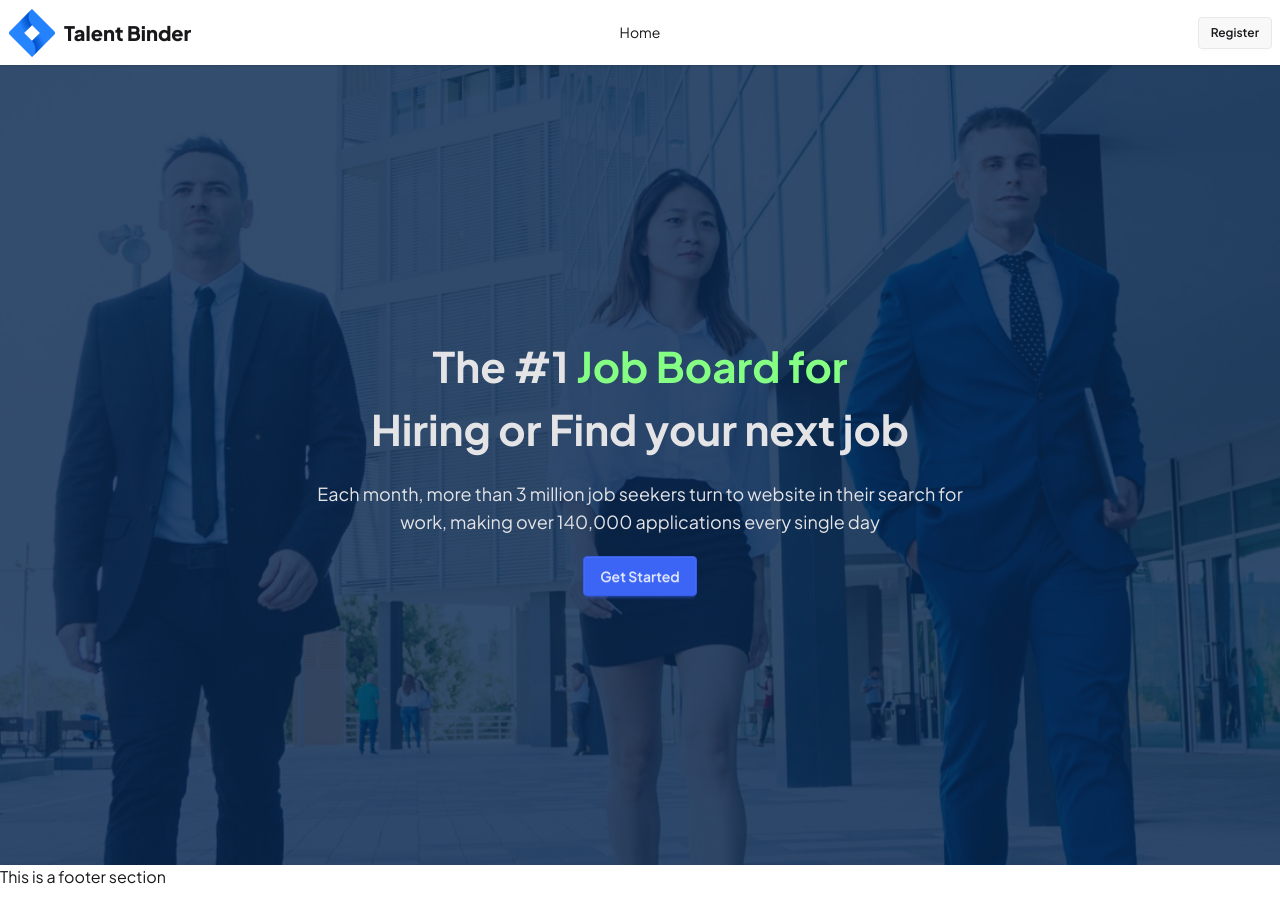
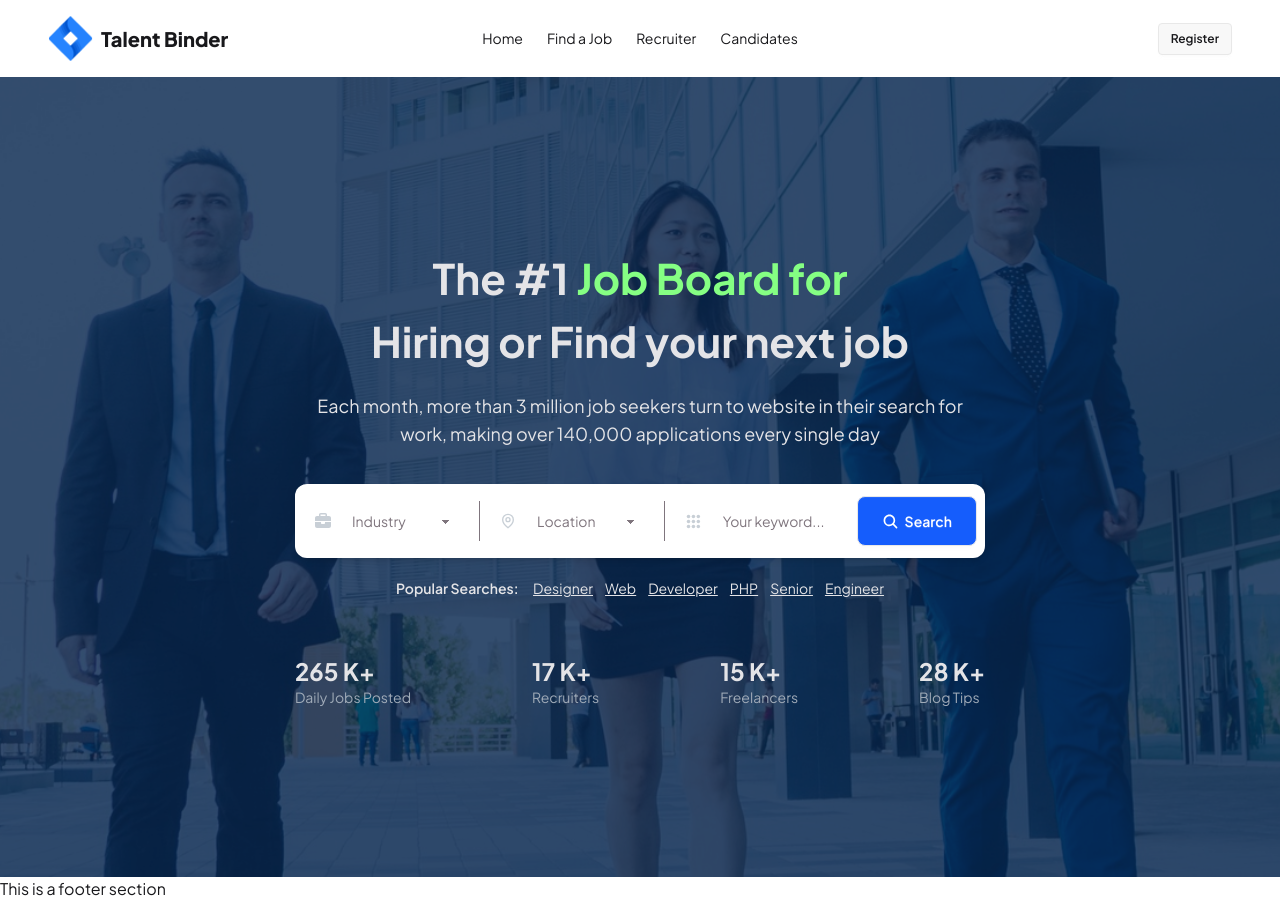
Before and after one commit to protapkrghosh/talent-binder, a React (Vite) app in the folder talent-binder-client/: page / in a window 1280 px wide. Built offline with nearby package versions, Linux system fonts and the light colour scheme; no server answers.

Commit message:
add motion animation in banner section

```diff
--- a/talent-binder-client/package.json
+++ b/talent-binder-client/package.json
@@ -15,8 +15,10 @@
     "lottie-react": "^2.4.1",
     "motion": "^12.23.12",
     "react": "^19.1.1",
+    "react-countup": "^6.5.3",
     "react-dom": "^19.1.1",
     "react-hot-toast": "^2.6.0",
+    "react-icons": "^5.5.0",
     "react-router": "^7.8.2",
     "tailwindcss": "^4.1.12",
     "vite-plugin-mkcert": "^1.17.8"
--- a/talent-binder-client/src/pages/Home/Banner.jsx
+++ b/talent-binder-client/src/pages/Home/Banner.jsx
@@ -1,5 +1,11 @@
 import { motion } from "motion/react";
 import banner from "../../assets/banner.png";
+import { GrLocation } from "react-icons/gr";
+import { FaBriefcase } from "react-icons/fa6";
+import { TiThSmall } from "react-icons/ti";
+import { IoSearch } from "react-icons/io5";
+import { Link } from "react-router";
+import CountUp from "react-countup";
 
 const Banner = () => {
    return (
@@ -12,16 +18,153 @@ const Banner = () => {
          <div className="hero-overlay bannerBg"></div>
          <div className="hero-content text-neutral-content text-center">
             <div className="max-w-[690px]">
-               <h1 className="mb-5 text-[42px] font-bold max-w-[540px] mx-auto">
+               <motion.h1
+                  initial={{ opacity: 0, y: 40 }}
+                  animate={{ opacity: 1, y: 0 }}
+                  transition={{ duration: 0.4, ease: "easeOut" }}
+                  className="mb-5 text-[42px] font-bold max-w-[540px] mx-auto"
+                  q
+               >
                   The #1 <span className="text-[#85FF83]">Job Board for </span>
                   Hiring or Find your next job
-               </h1>
-               <p className="text-lg mb-5">
+               </motion.h1>
+
+               <motion.p
+                  initial={{ opacity: 0, y: 40 }}
+                  animate={{ opacity: 1, y: 0 }}
+                  transition={{ duration: 0.7, ease: "easeOut" }}
+                  className="text-lg mt-5 mb-9"
+               >
                   Each month, more than 3 million job seekers turn to website in
                   their search for work, making over 140,000 applications every
                   single day
-               </p>
-               <button className="btn btn-primary">Get Started</button>
+               </motion.p>
+
+               {/* Search area */}
+               <div className="w-full flex justify-center">
+                  <div className="bg-white shadow-md rounded-xl flex items-center gap-2 px-2 py-3 w-[800px]">
+                     {/* Industry */}
+                     <div className="flex items-center gap-2 text-accent px-3 border-r">
+                        <FaBriefcase className="text-[#a0abb893]" />
+                        <select className="select select-ghost w-32 focus:outline-none">
+                           <option disabled selected>
+                              Industry
+                           </option>
+                           <option>Software</option>
+                           <option>Finance</option>
+                           <option>Recruiting</option>
+                           <option>Development</option>
+                           <option>Management</option>
+                           <option>Advertising</option>
+                        </select>
+                     </div>
+
+                     {/* Location */}
+                     <div className="flex items-center gap-2 text-accent px-3 border-r">
+                        <GrLocation className="text-[#a0abb893]" />
+                        <select className="select select-ghost w-32 focus:outline-none">
+                           <option disabled selected>
+                              Location
+                           </option>
+                           <option>Barisal</option>
+                           <option>Chattogram</option>
+                           <option>Dhaka</option>
+                           <option>Khulna</option>
+                           <option>Mymensingh</option>
+                           <option>Rangpur</option>
+                           <option>Sylhet</option>
+                        </select>
+                     </div>
+
+                     {/* Keyword */}
+                     <div className="flex items-center gap-2 px-3 text-accent flex-1">
+                        <TiThSmall size={21} className="text-[#a0abb893]" />
+                        <input
+                           type="text"
+                           placeholder="Your keyword..."
+                           className="input input-ghost placeholder:text-accent w-full focus:outline-none"
+                        />
+                     </div>
+
+                     {/* Search Button */}
+                     <button className="btn bg-blue-600 text-white p-6 rounded-lg hover:bg-blue-700">
+                        <IoSearch size={17} /> Search
+                     </button>
+                  </div>
+               </div>
+
+               {/* Popular Search */}
+               <motion.div
+                  initial={{ opacity: 0, y: 40 }}
+                  animate={{ opacity: 1, y: 0 }}
+                  transition={{ duration: 0.9, ease: "easeOut" }}
+                  className="text-[14px] space-x-3 mt-5"
+               >
+                  <span className="font-semibold">Popular Searches: </span>
+                  <Link to={"/"} className="underline">
+                     Designer
+                  </Link>
+                  <Link to={"/"} className="underline">
+                     Web
+                  </Link>
+                  <Link to={"/"} className="underline">
+                     Developer
+                  </Link>
+                  <Link to={"/"} className="underline">
+                     PHP
+                  </Link>
+                  <Link to={"/"} className="underline">
+                     Senior
+                  </Link>
+                  <Link to={"/"} className="underline">
+                     Engineer
+                  </Link>
+               </motion.div>
+
+               {/* Counter Progress */}
+               <div className="md:flex justify-between mt-14">
+                  <div className="text-start">
+                     <CountUp
+                        end={265}
+                        suffix=" K+"
+                        duration={2.75}
+                        className="text-2xl font-bold"
+                     />
+                     <p className="text-[14px] text-[#A0ABB8]">
+                        Daily Jobs Posted
+                     </p>
+                  </div>
+
+                  <div className="text-start">
+                     <CountUp
+                        end={17}
+                        suffix=" K+"
+                        duration={2.75}
+                        className="text-2xl font-bold"
+                     />
+                     <p className="text-[14px] text-[#A0ABB8]">Recruiters</p>
+                  </div>
+
+                  <div className="text-start">
+                     <CountUp
+                        end={15}
+                        suffix=" K+"
+                        duration={2.75}
+                        className="text-2xl font-bold"
+                     />
+                     <p className="text-[14px] text-[#A0ABB8]">Freelancers</p>
+                  </div>
+
+                  <div className="text-start">
+                     <CountUp
+                        end={28}
+                        suffix=" K+"
+                        duration={2.75}
+                        className="text-2xl font-bold"
+                     />
+                     <p className="text-[14px] text-[#A0ABB8]">Blog Tips</p>
+                  </div>
+               </div>
             </div>
          </div>
       </div>
--- a/talent-binder-client/src/pages/Shared/Navbar.jsx
+++ b/talent-binder-client/src/pages/Shared/Navbar.jsx
@@ -17,14 +17,15 @@ const Navbar = () => {
 
    const links = (
       <>
-         <li>
-            <NavLink to={"/"}>Home</NavLink>
-         </li>
+         <NavLink to={"/"}>Home</NavLink>
+         <NavLink to={"/"}>Find a Job</NavLink>
+         <NavLink to={"/"}>Recruiter</NavLink>
+         <NavLink to={"/"}>Candidates</NavLink>
       </>
    );
 
    return (
-      <div className="navbar bg-base-100 shadow-sm">
+      <div className="navbar bg-base-100 px-12 py-4 sticky top-0">
          <div className="navbar-start">
             <div className="dropdown">
                <div
@@ -50,19 +51,19 @@ const Navbar = () => {
                </div>
                <ul
                   tabIndex={0}
-                  className="menu menu-sm dropdown-content bg-base-100 rounded-box z-1 mt-3 w-52 p-2 shadow"
+                  className="menu menu-sm dropdown-content bg-base-100 rounded-box z-1 mt-3 w-52 p-2 shadow space-y-6"
                >
                   {links}
                </ul>
             </div>
 
             <NavLink to={"/"} className="flex items-center">
-               <img src={logo} alt="Talent Binder" className="w-12 mr-2" />
+               <img src={logo} alt="Talent Binder" className="w-[45px] mr-2" />
                <h4 className="text-xl font-extrabold">Talent Binder</h4>
             </NavLink>
          </div>
          <div className="navbar-center hidden lg:flex">
-            <ul className="menu menu-horizontal px-1">{links}</ul>
+            <ul className="menu menu-horizontal px-1 space-x-6">{links}</ul>
          </div>
          <div className="navbar-end">
             {user ? (
```
Also changed, not shown: 1 other file (tests, documents, lock files or other folders).
